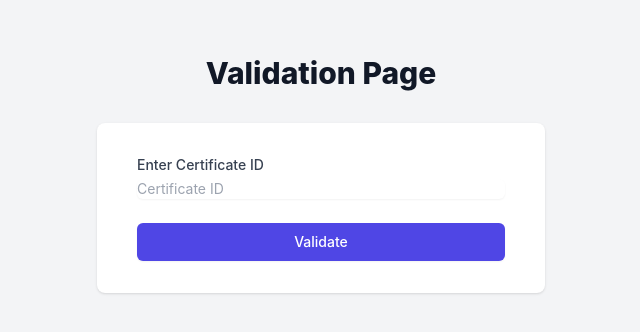
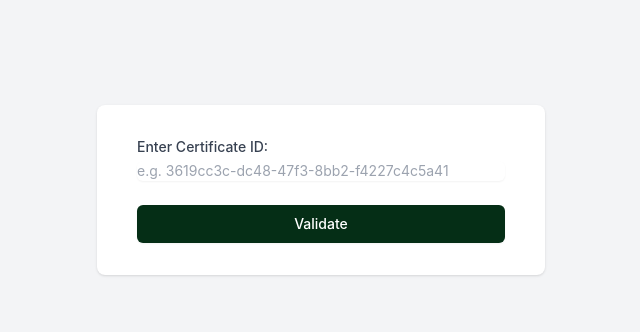
Before and after one commit to ddileep01/assngo-online-certificate-editor, a React (Create React App) app: page /validate in a window 1280 px wide. Shown: the part 226-558 px from the top of the page, without its empty margins (319-959 px from the left). Built offline with nearby package versions, Linux system fonts and the light colour scheme.

Commit message:
update validate form styles

```diff
--- a/src/validate.js
+++ b/src/validate.js
@@ -44,16 +44,16 @@ const ValidatePage = () => {
   return (
     <div className="min-h-screen bg-gray-100 flex flex-col justify-center py-12 sm:px-6 lg:px-8">
       <div className="sm:mx-auto sm:w-full sm:max-w-md">
-        <h1 className="text-center text-3xl font-extrabold text-gray-900">
+        {/* <h1 className="text-center text-2xl font-extrabold text-gray-900">
           Validation Page
-        </h1>
+        </h1> */}
         <div className="mt-8 bg-white py-8 px-4 shadow sm:rounded-lg sm:px-10">
           <div>
             <label
               htmlFor="certificateId"
               className="block text-sm font-medium text-gray-700"
             >
-              Enter Certificate ID
+              Enter Certificate ID:
             </label>
             <div className="mt-1">
               <input
@@ -61,15 +61,16 @@ const ValidatePage = () => {
                 id="certificateId"
                 value={id}
                 onChange={handleInputChange}
-                className="shadow-sm focus:ring-indigo-500 focus:border-indigo-500 block w-full sm:text-sm border-gray-300 rounded-md"
-                placeholder="Certificate ID"
+                className="shadow-sm focus:ring-green-500 focus:border-green-500 block w-full sm:text-sm border-green-300 rounded-md"
+                placeholder="e.g. 3619cc3c-dc48-47f3-8bb2-f4227c4c5a41"
+                required
               />
             </div>
           </div>
           <div className="mt-6">
             <button
               onClick={validateCertificate}
-              className="w-full flex justify-center py-2 px-4 border border-transparent rounded-md shadow-sm text-sm font-medium text-white bg-indigo-600 hover:bg-indigo-700 focus:outline-none focus:ring-2 focus:ring-offset-2 focus:ring-indigo-500"
+              className="w-full flex justify-center py-2 px-4 border border-transparent rounded-md shadow-sm text-sm font-medium text-white bg-green-950 hover:bg-green-900 focus:outline-none focus:ring-2 focus:ring-offset-2 focus:ring-green-500"
             >
               Validate
             </button>
@@ -96,7 +97,7 @@ const ValidatePage = () => {
                 {certificateInfo.certId}
               </p>
               <p className="mt-2 text-green-600 font-medium">
-                The given certificate is valid.
+                The given Certificate ID is valid.
               </p>
             </div>
           )}
```
